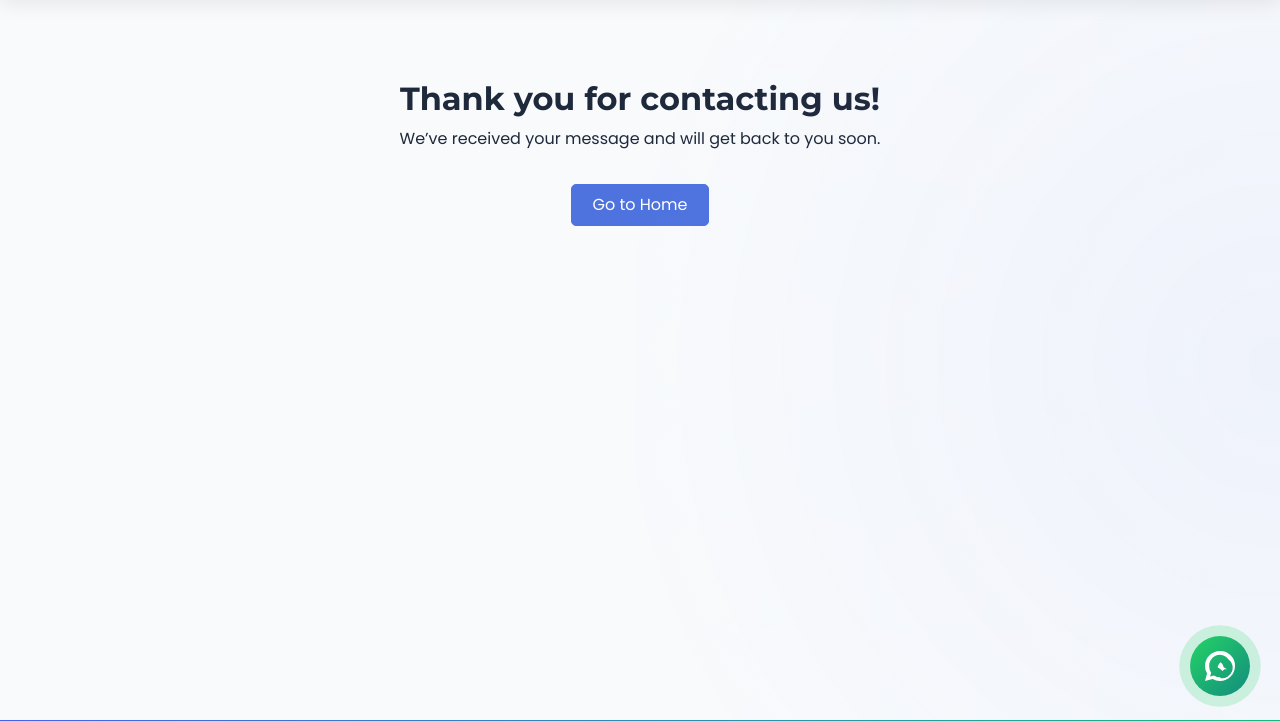
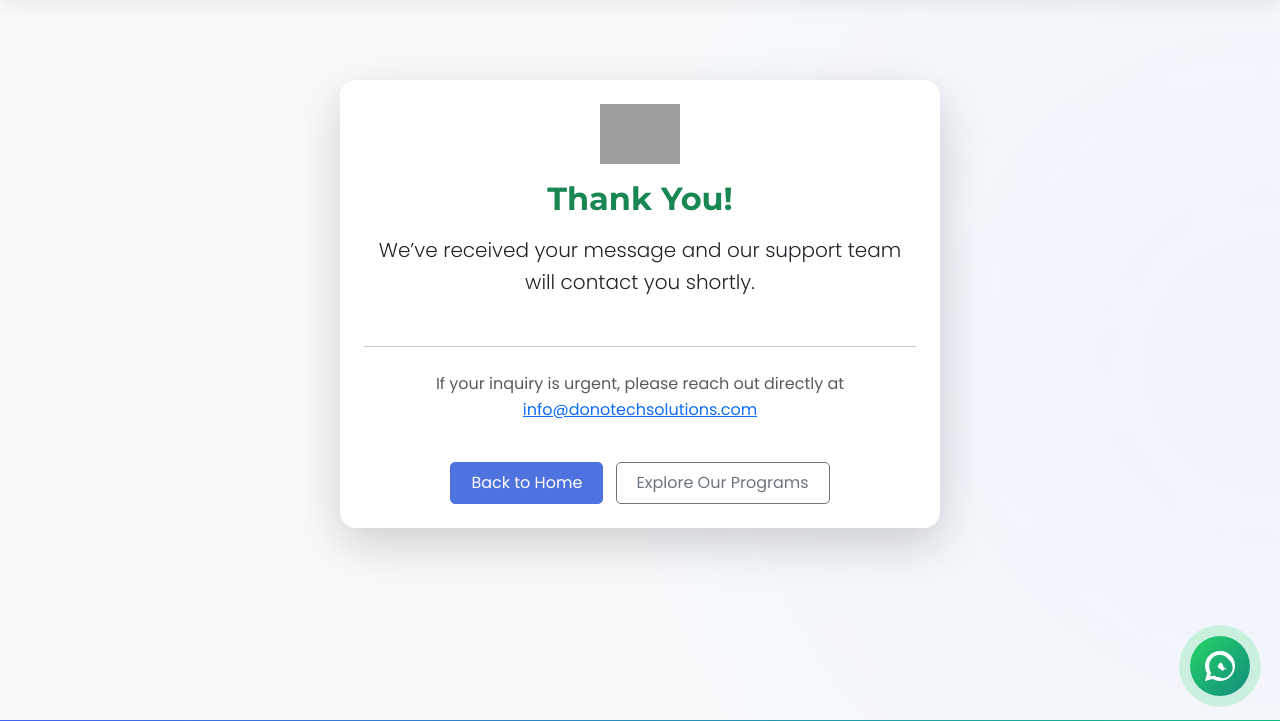
Before and after one commit to donthireddybhargavi69-dev/Dono_Tech_Solutions, a Django app: page /contact-success/ in a window 1280 px wide. Shown: the part 74-795 px from the top of the page. Run offline with Django 5.2, Linux system fonts and the light colour scheme; parts of the project's set-up code (start-up, migrations or seed data) failed here and were passed over; grey boxes are pictures that could not be loaded.

Commit message:
Update contact-success.html

```diff
--- a/templates/contact-success.html
+++ b/templates/contact-success.html
@@ -1,15 +1,37 @@
 {% extends 'base.html' %}
+{% load static %}
 
-{% block title %}Message Sent Successfully{% endblock %}
+{% block title %}Thank You for Contacting Us | DonoTech Solutions{% endblock %}
+{% block description %}Your message has been successfully received by DonoTech Solutions. Our team will get back to you shortly to assist with your queries about IT training, internships, and mentorship programs.{% endblock %}
 
-{% block extra_head %}
-<meta name="robots" content="noindex, nofollow">
+{% block content %}
+<section class="contact-success-section py-5 text-center">
+  <div class="container">
+    <div class="card shadow-lg p-4 mx-auto" style="max-width: 600px; border-radius: 1rem;">
+      <img src="{% static 'images/success-icon.svg' %}" alt="Success" width="80" class="mx-auto mb-3">
+      <h2 class="mb-3 text-success fw-bold">Thank You!</h2>
+      <p class="lead mb-4">
+        We’ve received your message and our support team will contact you shortly.
+      </p>
+      <hr class="my-4">
+      <p class="text-muted">
+        If your inquiry is urgent, please reach out directly at
+        <a href="mailto:info@donotechsolutions.com">info@donotechsolutions.com</a>
+      </p>
+      <div class="mt-4">
+        <a href="{% url 'home' %}" class="btn btn-primary me-2">Back to Home</a>
+        <a href="{% url 'programs' %}" class="btn btn-outline-secondary">Explore Our Programs</a>
+      </div>
+    </div>
+  </div>
+</section>
 {% endblock %}
 
-{% block content %}
-<div class="container text-center py-5">
-    <h2>Thank you for contacting us!</h2>
-    <p>We’ve received your message and will get back to you soon.</p>
-    <a href="{% url 'home' %}" class="btn btn-primary mt-3">Go to Home</a>
-</div>
+{% block extra_meta %}
+<!-- SEO and UX -->
+<meta name="robots" content="noindex, nofollow">
+<meta property="og:title" content="Thank You for Contacting DonoTech Solutions">
+<meta property="og:description" content="We’ve received your message and will get back to you shortly.">
+<meta property="og:image" content="{% static 'images/donotech-banner.jpg' %}">
+<meta property="og:type" content="website">
 {% endblock %}
```
